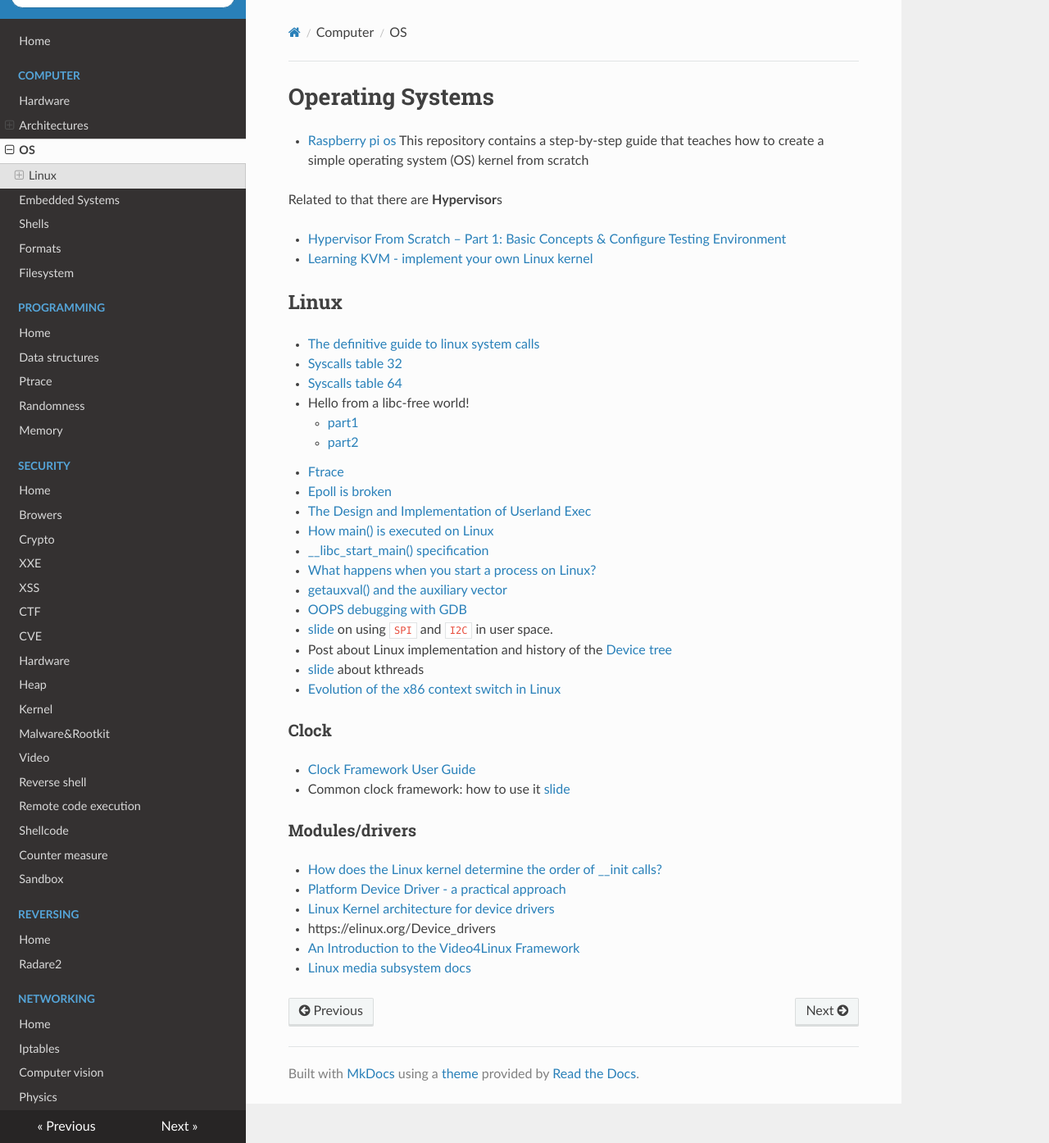
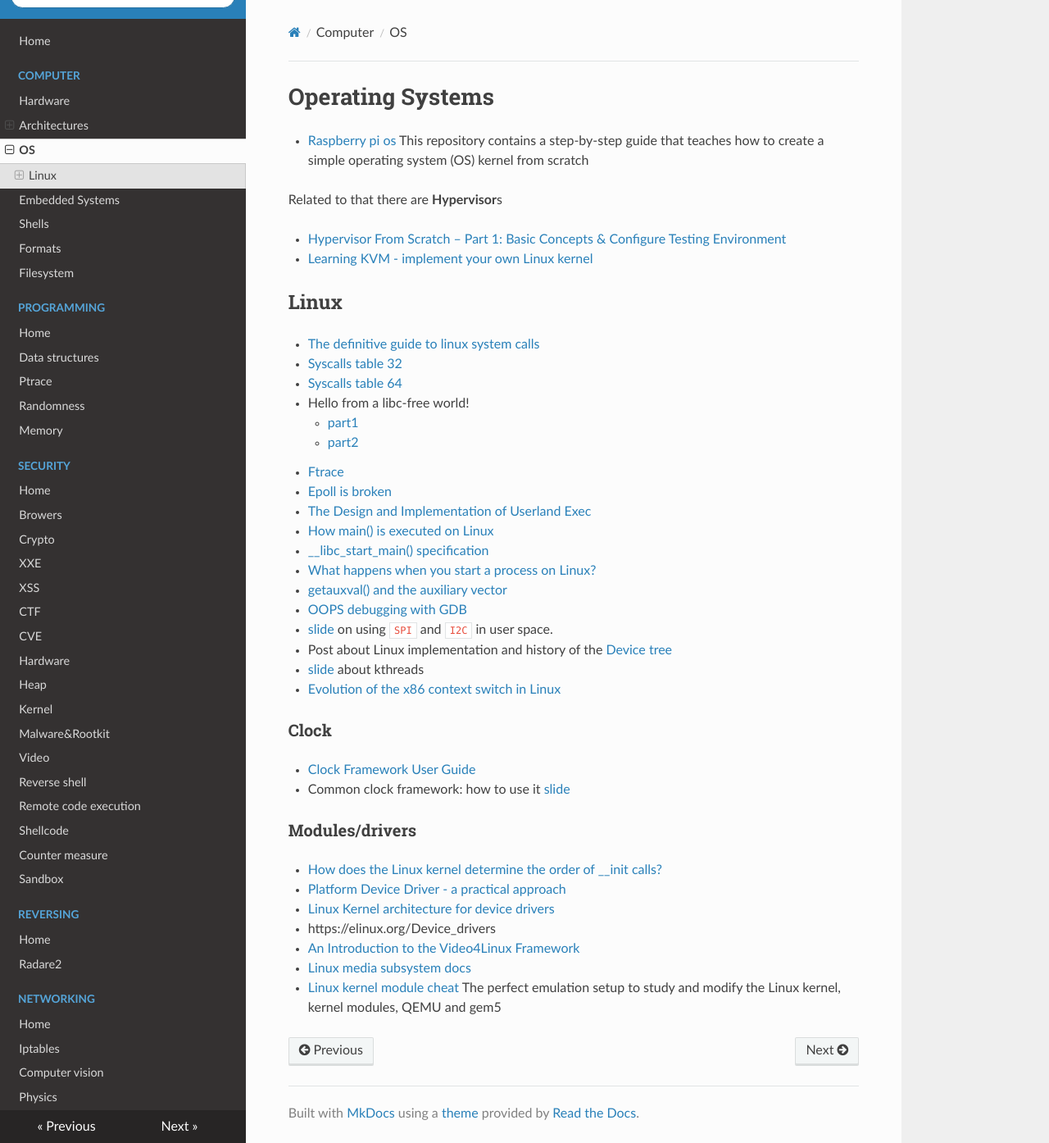
Before and after one commit to gipi/low-level, an MkDocs documentation site: the page built from docs/os/index.md, in a window 1280 px wide and 1394 px high. Shown: the whole window at 82% size. Built offline with MkDocs 1.6.1, drawn with Linux system fonts in a browser that asks for light colours; nearby versions of some CDN libraries; old or Windows-style settings are respelled for this version of MkDocs.

Commit message:
Update index.md

```diff
--- a/docs/os/index.md
+++ b/docs/os/index.md
@@ -41,3 +41,4 @@ Related to that there are **Hypervisor**s
  - https://elinux.org/Device_drivers
  - [An Introduction to the Video4Linux Framework](https://events.static.linuxfound.org/sites/events/files/slides/v4l2-testing.pdf)
  - [Linux media subsystem docs](https://linuxtv.org/downloads/v4l-dvb-apis/index.html)
+ - [Linux kernel module cheat](https://github.com/cirosantilli/linux-kernel-module-cheat) The perfect emulation setup to study and modify the Linux kernel, kernel modules, QEMU and gem5
```
